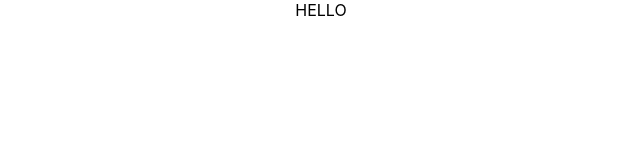
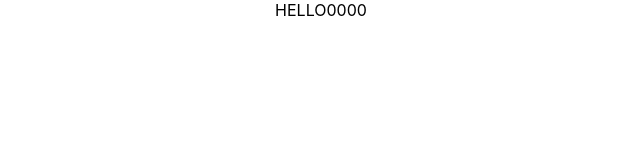
Before and after one commit to TamarCY/Appleseeds-Dice-Game-App, a React (Create React App) app: page / in a window 1280 px wide. Shown: the top 160 px of the page, without its empty margins (319-959 px from the left). Built offline with nearby package versions, Linux system fonts and the light colour scheme.

Commit message:
hellloooo

```diff
--- a/src/App.js
+++ b/src/App.js
@@ -4,7 +4,7 @@ import './App.css';
 function App() {
   return (
     <div className="App">
-          <div>HELLO</div>
+          <div>HELLO0000</div>
     </div>
   );
 }
```
